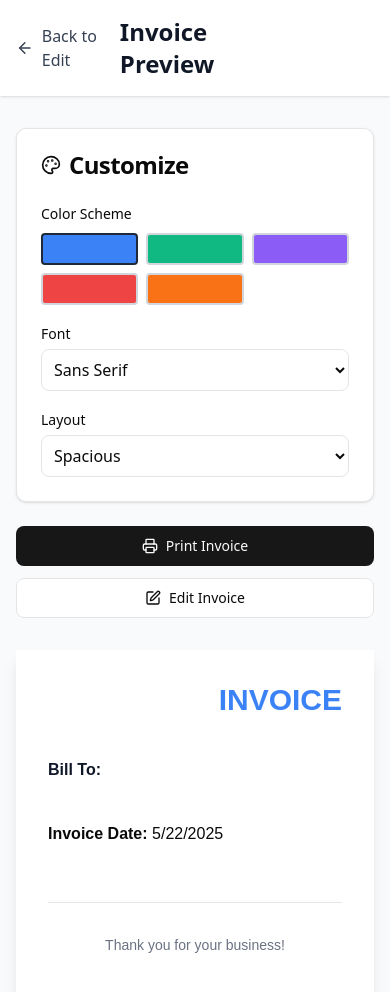
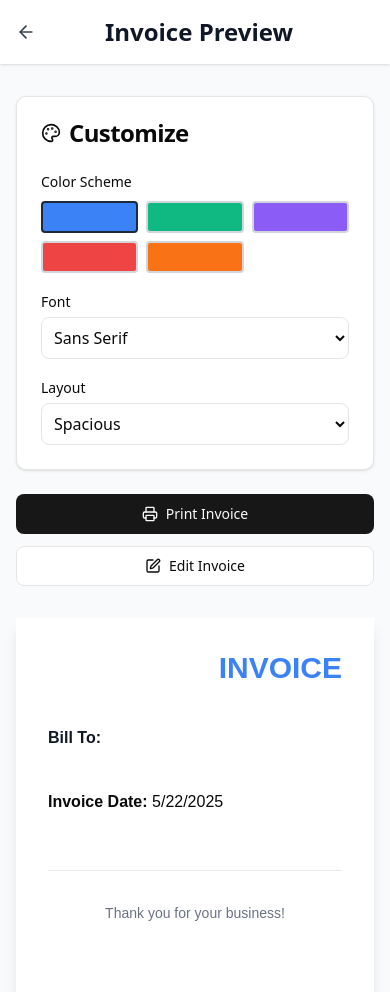
Before and after one commit to JainCK/openinvo, a Next.js app: page /preview in a window 390 px wide. Shown: the top 992 px of the page. Built offline with nearby package versions, Linux system fonts and the light colour scheme.

Commit message:
accesibilty fix

```diff
--- a/app/preview/page.tsx
+++ b/app/preview/page.tsx
@@ -8,8 +8,7 @@ import { Label } from "@/components/ui/label";
 import { ArrowLeft, Edit, Printer, Palette } from "lucide-react";
 import Link from "next/link";
 import { updateCustomization } from "@/store/invoiceSlice";
-// import html2canvas from "html2canvas";
-// import jsPDF from "jspdf";
+import CommonHeader from "@/components/commonHeader";
 
 export default function PreviewPage() {
   const dispatch = useDispatch();
@@ -35,43 +34,6 @@ export default function PreviewPage() {
     window.print();
   };
 
-  //   const handleDownloadPDF = async () => {
-  //     if (!invoiceRef.current) return;
-
-  //     try {
-  //       const canvas = await html2canvas(invoiceRef.current, {
-  //         scale: 2,
-  //         useCORS: true,
-  //         allowTaint: true,
-  //       });
-
-  //       const imgData = canvas.toDataURL("image/png");
-  //       const pdf = new jsPDF("p", "mm", "a4");
-
-  //       const imgWidth = 210; // A4 width in mm
-  //       const pageHeight = 295; // A4 height in mm
-  //       const imgHeight = (canvas.height * imgWidth) / canvas.width;
-  //       let heightLeft = imgHeight;
-
-  //       let position = 0;
-
-  //       pdf.addImage(imgData, "PNG", 0, position, imgWidth, imgHeight);
-  //       heightLeft -= pageHeight;
-
-  //       while (heightLeft >= 0) {
-  //         position = heightLeft - imgHeight;
-  //         pdf.addPage();
-  //         pdf.addImage(imgData, "PNG", 0, position, imgWidth, imgHeight);
-  //         heightLeft -= pageHeight;
-  //       }
-
-  //       pdf.save(`invoice-${invoice.invoiceNumber || "draft"}.pdf`);
-  //     } catch (error) {
-  //       console.error("Error generating PDF:", error);
-  //       alert("Error generating PDF. Please try again.");
-  //     }
-  //   };
-
   const colorSchemes = [
     { name: "Blue", value: "#3b82f6" },
     { name: "Green", value: "#10b981" },
@@ -93,24 +55,11 @@ export default function PreviewPage() {
 
   return (
     <div className="min-h-screen bg-gray-50">
-      {/* Header */}
-      <header className="bg-white shadow-sm print:hidden">
-        <div className="max-w-7xl mx-auto px-4 sm:px-6 lg:px-8 py-4">
-          <div className="flex items-center justify-between">
-            <Link
-              href="/create"
-              className="flex items-center space-x-2 text-gray-700 hover:text-gray-900"
-            >
-              <ArrowLeft className="h-5 w-5" />
-              <span>Back to Edit</span>
-            </Link>
-            <h1 className="text-2xl font-bold text-gray-900">
-              Invoice Preview
-            </h1>
-            <div className="w-24"></div>
-          </div>
-        </div>
-      </header>
+      <CommonHeader
+        name="Invoice Preview"
+        backHref="/create"
+        backLabel="Back to Edit"
+      />
 
       <div className="max-w-7xl mx-auto px-4 py-8 print:p-0">
         <div className="grid grid-cols-1 lg:grid-cols-4 gap-8">
@@ -205,14 +154,6 @@ export default function PreviewPage() {
                   <Printer className="h-4 w-4 mr-2" />
                   Print Invoice
                 </Button>
-                {/* <Button
-                  onClick={handleDownloadPDF}
-                  variant="outline"
-                  className="w-full"
-                >
-                  <Download className="h-4 w-4 mr-2" />
-                  Save as PDF
-                </Button> */}
                 <Link href="/create" className="block">
                   <Button variant="outline" className="w-full">
                     <Edit className="h-4 w-4 mr-2" />
@@ -321,8 +262,8 @@ export default function PreviewPage() {
 
               {/* Items Table */}
               {invoice.items.length > 0 && (
-                <div className="mb-8">
-                  <table className="w-full border-collapse">
+                <div className="mb-8 overflow-x-auto">
+                  <table className="w-full border-collapse min-w-[600px] sm:min-w-0">
                     <thead>
                       <tr
                         style={{
@@ -330,19 +271,19 @@ export default function PreviewPage() {
                             invoice.customization.colorScheme + "20",
                         }}
                       >
-                        <th className="border border-gray-300 px-4 py-2 text-left">
+                        <th className="border border-gray-300 px-2 py-2 text-left text-xs sm:px-4 sm:text-base">
                           Description
                         </th>
-                        <th className="border border-gray-300 px-4 py-2 text-center">
+                        <th className="border border-gray-300 px-2 py-2 text-center text-xs sm:px-4 sm:text-base">
                           Qty
                         </th>
-                        <th className="border border-gray-300 px-4 py-2 text-right">
+                        <th className="border border-gray-300 px-2 py-2 text-right text-xs sm:px-4 sm:text-base">
                           Unit Price
                         </th>
-                        <th className="border border-gray-300 px-4 py-2 text-center">
+                        <th className="border border-gray-300 px-2 py-2 text-center text-xs sm:px-4 sm:text-base">
                           Tax %
                         </th>
-                        <th className="border border-gray-300 px-4 py-2 text-right">
+                        <th className="border border-gray-300 px-2 py-2 text-right text-xs sm:px-4 sm:text-base">
                           Total
                         </th>
                       </tr>
@@ -355,19 +296,19 @@ export default function PreviewPage() {
 
                         return (
                           <tr key={item.id}>
-                            <td className="border border-gray-300 px-4 py-2">
+                            <td className="border border-gray-300 px-2 py-2 sm:px-4">
                               {item.description || "No description"}
                             </td>
-                            <td className="border border-gray-300 px-4 py-2 text-center">
+                            <td className="border border-gray-300 px-2 py-2 text-center sm:px-4">
                               {item.quantity}
                             </td>
-                            <td className="border border-gray-300 px-4 py-2 text-right">
+                            <td className="border border-gray-300 px-2 py-2 text-right sm:px-4">
                               ${item.unitPrice.toFixed(2)}
                             </td>
-                            <td className="border border-gray-300 px-4 py-2 text-center">
+                            <td className="border border-gray-300 px-2 py-2 text-center sm:px-4">
                               {item.taxRate}%
                             </td>
-                            <td className="border border-gray-300 px-4 py-2 text-right font-medium">
+                            <td className="border border-gray-300 px-2 py-2 text-right font-medium sm:px-4">
                               ${itemTotal.toFixed(2)}
                             </td>
                           </tr>
@@ -381,7 +322,7 @@ export default function PreviewPage() {
               {/* Totals */}
               {invoice.items.length > 0 && (
                 <div className="flex justify-end mb-8">
-                  <div className="w-64">
+                  <div className="w-full max-w-xs sm:w-64">
                     <div className="space-y-2">
                       <div className="flex justify-between">
                         <span>Subtotal:</span>
--- /dev/null
+++ b/components/commonHeader.tsx
@@ -0,0 +1,35 @@
+import React from "react";
+import Link from "next/link";
+import { ArrowLeft } from "lucide-react";
+
+interface CommonHeaderProps {
+  name: string;
+  backHref?: string;
+  backLabel?: string;
+}
+
+const CommonHeader: React.FC<CommonHeaderProps> = ({
+  name,
+  backHref = "/",
+  backLabel = "Back to Home",
+}) => (
+  <header className="bg-white shadow-sm">
+    <div className="max-w-7xl mx-auto px-4 sm:px-6 lg:px-8 py-4">
+      <div className="flex items-center justify-between">
+        <Link
+          href={backHref}
+          className="flex items-center space-x-2 text-gray-700 hover:text-gray-900"
+        >
+          <ArrowLeft className="h-5 w-5" />
+          <span className="hidden sm:inline">{backLabel}</span>
+        </Link>
+        <h1 className="text-2xl font-bold text-gray-900 text-center flex-1">
+          {name}
+        </h1>
+        <div className="w-5 sm:w-24" />
+      </div>
+    </div>
+  </header>
+);
+
+export default CommonHeader;
```
